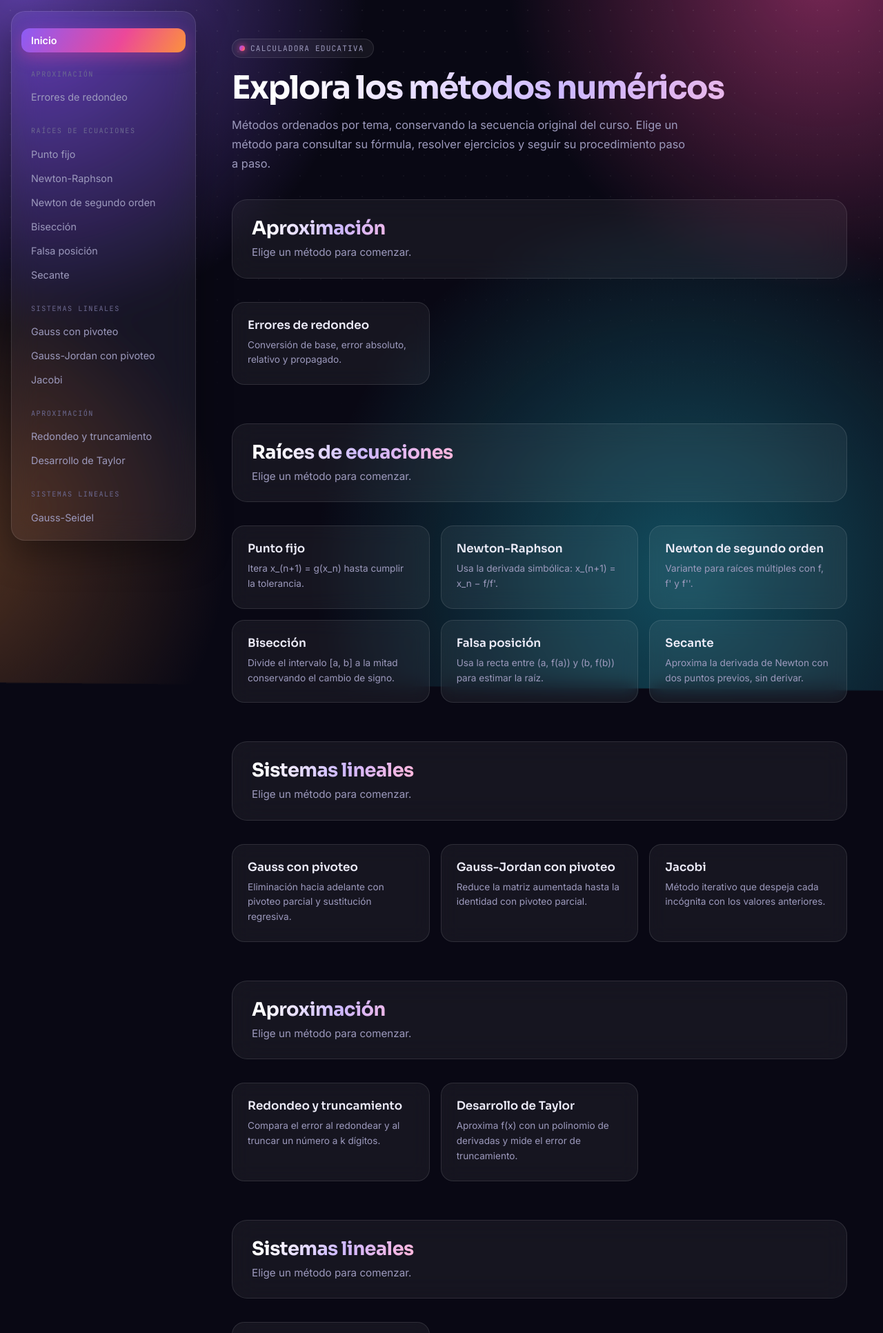
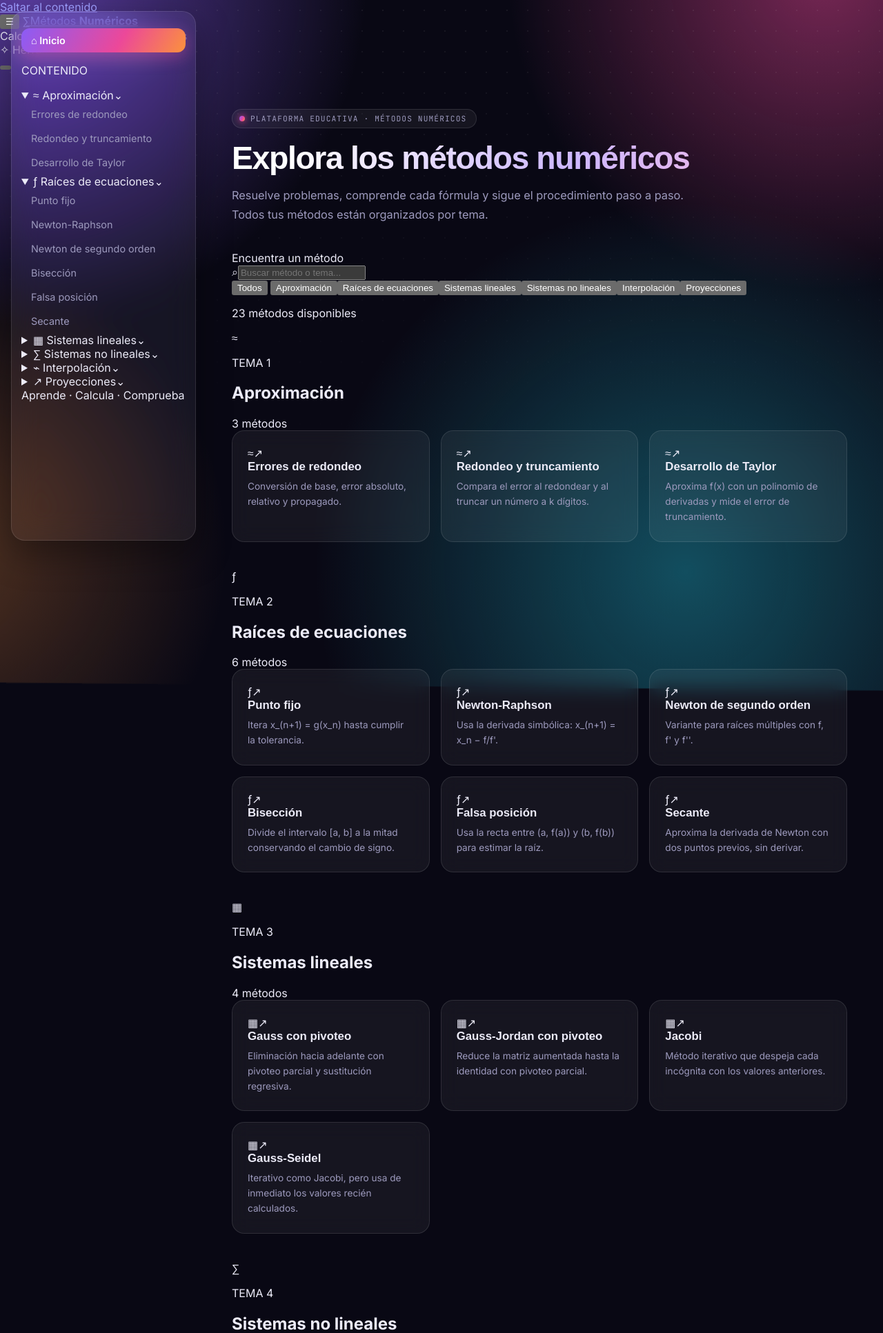
Before and after one commit to santiagobeltranm24/calculadora-mnu, a Flask app: page / in a window 1280 px wide. Shown: the top 1933 px of the page at 69% size. Run offline with Flask 3, Linux system fonts and the light colour scheme; parts of the project's set-up code (start-up, migrations or seed data) failed here and were passed over.

Commit message:
feat(ui): base académica y explorador de métodos

```diff
--- a/nueva_calc/app.py
+++ b/nueva_calc/app.py
@@ -357,21 +357,19 @@ HITOS = _construir_hitos()
 
 
 def _construir_temas():
-    """Secciones en el orden histórico de la calculadora, sin rótulos de hitos.
-
-    Solo se unen categorías consecutivas; así nunca se reordenan métodos.
-    """
+    """Seis temas en orden de primera aparición, con los métodos de cada tema en su orden original."""
     temas = []
+    conocidos = {}
     for h in HITOS:
         for seccion in h["secciones"]:
-            if temas and temas[-1]["nombre"] == seccion["nombre"]:
-                temas[-1]["items"].extend(seccion["items"])
-            else:
-                temas.append({
-                    "nombre": seccion["nombre"],
-                    "items": list(seccion["items"]),
-                    "ancla": f"tema-{len(temas) + 1}",
-                })
+            nombre = seccion["nombre"]
+            if nombre not in conocidos:
+                tema = {"nombre": nombre, "items": [], "ancla": f"tema-{len(temas) + 1}"}
+                temas.append(tema)
+                conocidos[nombre] = tema
+            conocidos[nombre]["items"].extend(seccion["items"])
+    for tema in temas:
+        tema["slugs"] = [item["slug"] for item in tema["items"]]
     return temas
 
 
--- /dev/null
+++ b/nueva_calc/static/js/academico.js
@@ -0,0 +1,51 @@
+/* Navegación y búsqueda; la matemática permanece en los módulos existentes. */
+(function () {
+  "use strict";
+  const menu = document.getElementById("menu-lateral");
+  const boton = document.getElementById("boton-menu");
+  const fondo = document.getElementById("fondo-menu");
+  function mostrarMenu(abierto) {
+    document.body.classList.toggle("menu-abierto", abierto);
+    if (boton) {
+      boton.setAttribute("aria-expanded", String(abierto));
+      boton.setAttribute("aria-label", abierto ? "Cerrar menú de temas" : "Abrir menú de temas");
+    }
+  }
+  if (boton) boton.addEventListener("click", () => mostrarMenu(!document.body.classList.contains("menu-abierto")));
+  if (fondo) fondo.addEventListener("click", () => mostrarMenu(false));
+  if (menu) menu.querySelectorAll("a").forEach(a => a.addEventListener("click", () => mostrarMenu(false)));
+  document.addEventListener("keydown", ev => { if (ev.key === "Escape") mostrarMenu(false); });
+  const campo = document.getElementById("buscar-metodos");
+  if (!campo) return;
+  const botones = Array.from(document.querySelectorAll(".filtro-tema"));
+  const tarjetas = Array.from(document.querySelectorAll(".metodo-tarjeta"));
+  const secciones = Array.from(document.querySelectorAll(".tema-seccion"));
+  const contador = document.getElementById("contador-metodos");
+  const vacio = document.getElementById("sin-resultados");
+  let filtro = "todos";
+  const limpiar = s => String(s).normalize("NFD").replace(/[\u0300-\u036f]/g, "").toLowerCase().trim();
+  function actualizar() {
+    const buscar = limpiar(campo.value);
+    let visibles = 0;
+    tarjetas.forEach(tarjeta => {
+      const mostrar = (filtro === "todos" || tarjeta.dataset.tema === filtro)
+          && limpiar(tarjeta.dataset.busqueda || tarjeta.textContent).includes(buscar);
+      tarjeta.hidden = !mostrar;
+      if (mostrar) visibles++;
+    });
+    secciones.forEach(s => s.hidden = !Array.from(s.querySelectorAll(".metodo-tarjeta")).some(t => !t.hidden));
+    if (vacio) vacio.hidden = visibles !== 0;
+    if (contador) contador.textContent = visibles + (visibles === 1 ? " método disponible" : " métodos disponibles");
+  }
+  botones.forEach(b => b.addEventListener("click", () => {
+    filtro = b.dataset.filtro || "todos";
+    botones.forEach(opcion => {
+      const activo = opcion === b;
+      opcion.classList.toggle("seleccionado", activo);
+      opcion.setAttribute("aria-pressed", String(activo));
+    });
+    actualizar();
+  }));
+  campo.addEventListener("input", actualizar);
+  actualizar();
+})();
--- a/nueva_calc/templates/base.html
+++ b/nueva_calc/templates/base.html
@@ -3,34 +3,57 @@
 <head>
 <meta charset="UTF-8">
 <meta name="viewport" content="width=device-width, initial-scale=1.0">
-<title>{% block titulo %}Métodos numéricos{% endblock %}</title>
+<meta name="theme-color" content="#ffffff">
+<title>{% block titulo %}Métodos numéricos{% endblock %} · Calculadora educativa</title>
 <link rel="preconnect" href="https://fonts.googleapis.com">
-<link href="https://fonts.googleapis.com/css2?family=Sora:wght@500;600;700&family=Inter:wght@400;500;600&family=JetBrains+Mono:wght@400;500;600&display=swap" rel="stylesheet">
+<link href="https://fonts.googleapis.com/css2?family=Inter:wght@400;500;600;700;800&family=JetBrains+Mono:wght@400;500;600&display=swap" rel="stylesheet">
 <link rel="stylesheet" href="{{ url_for('static', filename='css/estilo.css') }}">
 <link rel="stylesheet" href="{{ url_for('static', filename='css/temas.css') }}">
+<link rel="stylesheet" href="{{ url_for('static', filename='css/academico.css') }}">
 </head>
 <body>
-<nav class="menu" aria-label="Métodos por tema">
-  <div class="menu__grupo">
-    <a href="/" class="menu__enlace {{ 'activa' if seccion == 'inicio' else '' }}">Inicio</a>
+<a class="enlace-saltar" href="#contenido">Saltar al contenido</a>
+<header class="app-cabecera">
+  <div class="cabecera-marca">
+    <button type="button" class="boton-menu" id="boton-menu" aria-label="Abrir menú de temas" aria-controls="menu-lateral" aria-expanded="false">☰</button>
+    <a class="marca" href="/" aria-label="Métodos Numéricos, ir al inicio">
+      <span class="marca-icono" aria-hidden="true">∑</span><span class="marca-texto">Métodos <strong>Numéricos</strong></span>
+    </a>
   </div>
+  <div class="cabecera-centro">Calculadora de Métodos Numéricos</div>
+  <span class="cabecera-descripcion">✧ Herramienta de aprendizaje</span>
+</header>
+<div class="estructura-app">
+  <nav class="menu" id="menu-lateral" aria-label="Navegación por temas">
+    <a href="/" class="menu__enlace menu__inicio {{ 'activa' if seccion=='inicio' else '' }}"><span aria-hidden="true">⌂</span> Inicio</a>
+    <p class="menu__separador">CONTENIDO</p>
     {% for tema in temas %}
-  <div class="menu__grupo">
-    <a href="/#{{ tema.ancla }}" class="menu__titulo menu__tema-enlace">{{ tema.nombre }}</a>
+    <details class="menu__tema" {% if seccion in tema.slugs or (seccion=='inicio' and loop.index <= 2) %}open{% endif %}>
+      <summary class="menu__tema-resumen">
+        <span class="menu__tema-icono" aria-hidden="true">{{ {'Aproximación':'≈', 'Raíces de ecuaciones':'ƒ', 'Sistemas lineales':'▦', 'Sistemas no lineales':'∑', 'Interpolación':'⌁', 'Proyecciones':'↗'}.get(tema.nombre, '•') }}</span>
+        <span>{{ tema.nombre }}</span><span class="menu__chevron" aria-hidden="true">⌄</span>
+      </summary>
+      <div class="menu__metodos">
         {% for item in tema['items'] %}
-    <a href="{{ item.ruta }}" class="menu__enlace {{ 'activa' if seccion == item.slug else '' }}">{{ item.titulo }}</a>
+        <a href="{{ item.ruta }}" class="menu__enlace {{ 'activa' if seccion==item.slug else '' }}" {% if seccion==item.slug %}aria-current="page"{% endif %}>{{ item.titulo }}</a>
         {% endfor %}
       </div>
+    </details>
     {% endfor %}
+    <div class="menu__pie">Aprende · Calcula · Comprueba</div>
   </nav>
-<main class="principal">
+  <button type="button" class="fondo-menu" id="fondo-menu" aria-label="Cerrar menú"></button>
+  <main class="principal" id="contenido">
     {% block contenido %}{% endblock %}
+    <footer class="pie-pagina">Calculadora de Métodos Numéricos · Aprendizaje paso a paso</footer>
   </main>
+</div>
 {% block librerias %}{% endblock %}
 <script src="{{ url_for('static', filename='js/nucleo.js') }}"></script>
 <script src="{{ url_for('static', filename='js/graficas.js') }}"></script>
 <script src="{{ url_for('static', filename='js/tutorial.js') }}"></script>
 <script src="{{ url_for('static', filename='js/procedimientos.js') }}"></script>
+<script src="{{ url_for('static', filename='js/academico.js') }}"></script>
 {% block scripts %}{% endblock %}
 </body>
 </html>
--- a/nueva_calc/templates/inicio.html
+++ b/nueva_calc/templates/inicio.html
@@ -1,28 +1,44 @@
 {% extends "base.html" %}
-
+{% block titulo %}Explorar métodos{% endblock %}
 {% block contenido %}
-<p class="etiqueta">Calculadora educativa</p>
+<p class="etiqueta">Plataforma educativa · Métodos numéricos</p>
 <h1>Explora los métodos numéricos</h1>
-<p class="descripcion">
-  Métodos ordenados por tema, conservando la secuencia original del curso.
-  Elige un método para consultar su fórmula, resolver ejercicios y seguir su procedimiento paso a paso.
-</p>
+<p class="descripcion">Resuelve problemas, comprende cada fórmula y sigue el procedimiento paso a paso. Todos tus métodos están organizados por tema.</p>
+<section class="busqueda-panel" aria-label="Buscar y filtrar métodos">
+  <label class="busqueda-etiqueta" for="buscar-metodos">Encuentra un método</label>
+  <div class="busqueda-caja"><span aria-hidden="true">⌕</span><input type="search" id="buscar-metodos" placeholder="Buscar método o tema..." autocomplete="off"></div>
+  <div class="filtros-inicio" role="group" aria-label="Filtrar por tema">
+    <button type="button" class="filtro-tema seleccionado" data-filtro="todos" aria-pressed="true">Todos</button>
+    {% for tema in temas %}<button type="button" class="filtro-tema" data-filtro="{{ tema.ancla }}" aria-pressed="false">{{ tema.nombre }}</button>{% endfor %}
+  </div>
+  <p id="contador-metodos" class="contador-metodos" aria-live="polite">Explora los métodos disponibles.</p>
+</section>
+<div id="catalogo-metodos">
 {% for tema in temas %}
-<section class="hito-bloque" id="{{ tema.ancla }}">
-  <div class="hito-cabecera">
-    <div>
-      <h2 class="hito-nombre">{{ tema.nombre }}</h2>
-      <p class="hito-resumen">Elige un método para comenzar.</p>
-    </div>
+<section class="tema-seccion" id="{{ tema.ancla }}" data-tema="{{ tema.ancla }}">
+  <div class="tema-encabezado">
+    <div class="tema-identidad"><span class="tema-identidad-icono" aria-hidden="true">{{ {'Aproximación':'≈', 'Raíces de ecuaciones':'ƒ', 'Sistemas lineales':'▦', 'Sistemas no lineales':'∑', 'Interpolación':'⌁', 'Proyecciones':'↗'}.get(tema.nombre,'•') }}</span><div><p class="tema-etiqueta">TEMA {{ loop.index }}</p><h2>{{ tema.nombre }}</h2></div></div>
+    <span class="tema-cantidad">{{ tema['items']|length }} métodos</span>
   </div>
   <div class="rejilla-inicio">
     {% for item in tema['items'] %}
-    <a href="{{ item.ruta }}" class="tarjeta">
-      <h3>{{ item.titulo }}</h3>
-      <p>{{ item.resumen }}</p>
+    <a href="{{ item.ruta }}" class="tarjeta metodo-tarjeta" data-busqueda="{{ (tema.nombre ~ ' ' ~ item.titulo ~ ' ' ~ item.resumen)|lower }}" data-tema="{{ tema.ancla }}">
+      <span class="tarjeta-cabecera"><span class="tarjeta-icono" aria-hidden="true">{{ {'Aproximación':'≈', 'Raíces de ecuaciones':'ƒ', 'Sistemas lineales':'▦', 'Sistemas no lineales':'∑', 'Interpolación':'⌁', 'Proyecciones':'↗'}.get(tema.nombre,'•') }}</span><span class="tarjeta-flecha" aria-hidden="true">↗</span></span>
+      <h3>{{ item.titulo }}</h3><p>{{ item.resumen }}</p>
     </a>
     {% endfor %}
   </div>
 </section>
 {% endfor %}
+</div>
+<div id="sin-resultados" class="sin-resultados" hidden><strong>No encontramos ese método.</strong><p>Prueba con otra palabra o selecciona «Todos».</p></div>
+<section class="resumen-funciones" aria-label="Funciones disponibles">
+  <div class="funciones-titulo"><p class="tema-etiqueta">LO QUE PUEDES HACER</p><h2>Aprende con cada cálculo</h2></div>
+  <div class="funciones-rejilla">
+    <div><span aria-hidden="true">☷</span><strong>Tutorial guiado</strong><p>Fórmulas, sustituciones e iteraciones</p></div>
+    <div><span aria-hidden="true">⌁</span><strong>Gráficas interactivas</strong><p>Zoom, desplazamiento y coordenadas</p></div>
+    <div><span aria-hidden="true">⇧</span><strong>Importación</strong><p>Tablas desde CSV y Excel</p></div>
+    <div><span aria-hidden="true">⇩</span><strong>Reportes PDF</strong><p>Resultados, pasos y gráficas</p></div>
+  </div>
+</section>
 {% endblock %}
```
Lines whose indentation alone changed are shown as unchanged.
